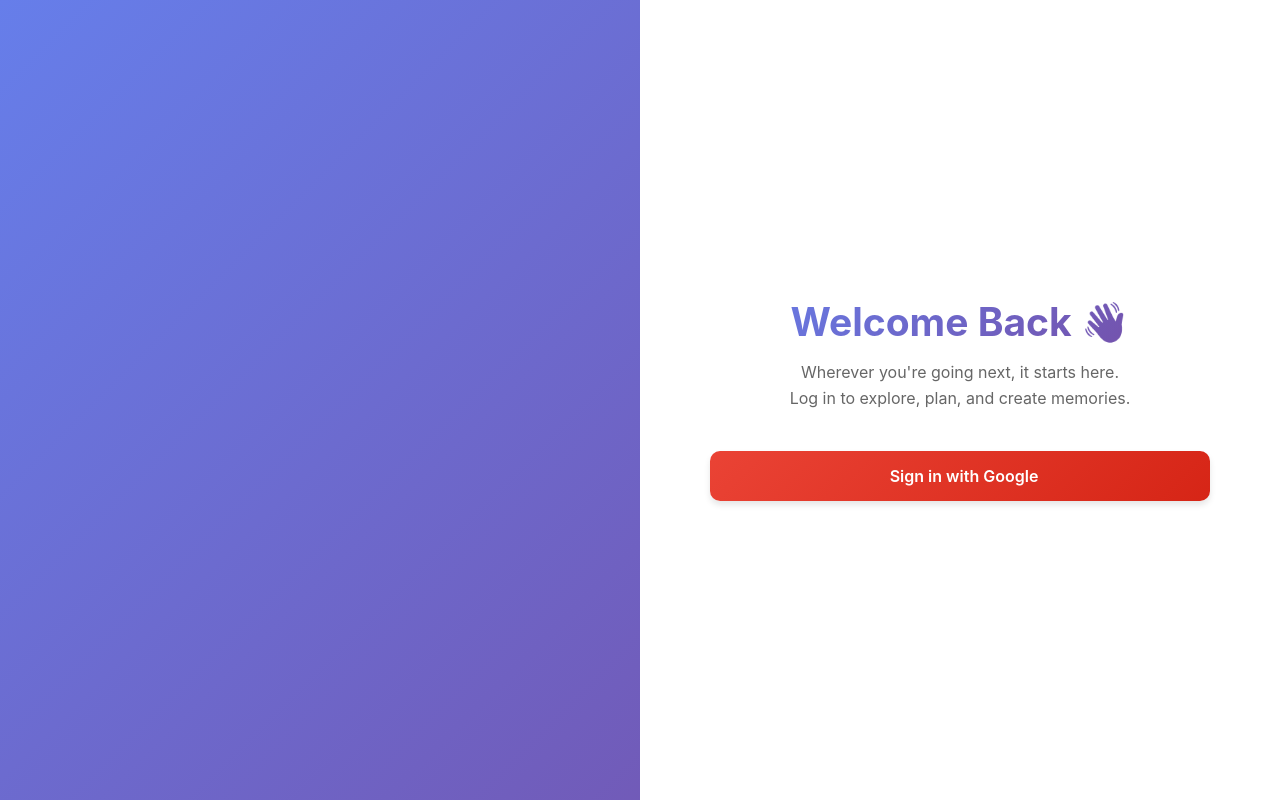
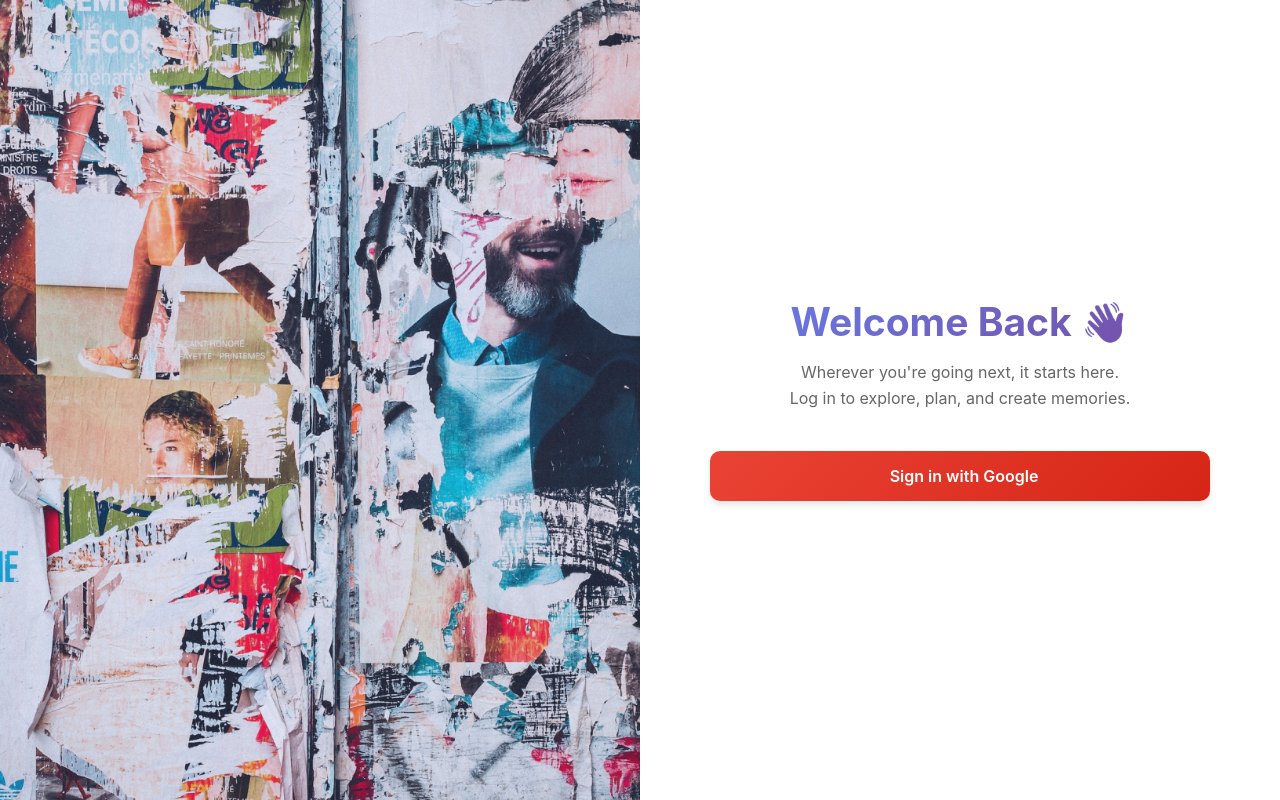
Before and after one commit to narephat6509650369/my-tripmate-wepapp, a React (Vite) app in the folder frontend/: page / in a window 1280 px wide. Built offline with nearby package versions, Linux system fonts and the light colour scheme; no server answers.

Commit message:
refactor: fix VotePage structure and LoginPage background image

```diff
--- a/frontend/src/index.css
+++ b/frontend/src/index.css
@@ -46,9 +46,10 @@
   background-position: center;
   position: relative;
   z-index: 1;
+  min-height: 100vh;
 }
 
-.login100-more::before {
+/* .login100-more::before {
   content: "";
   display: block;
   position: absolute;
@@ -57,7 +58,11 @@
   height: 100%;
   top: 0;
   left: 0;
-  background: rgba(102, 126, 234, 0.8);
+  background: rgba(102, 126, 234, 0.15);
+} */
+
+.login100-more::before {
+  display: none;
 }
 
 .login100-form-container {
--- a/frontend/src/pages/LoginPage.tsx
+++ b/frontend/src/pages/LoginPage.tsx
@@ -21,6 +21,9 @@
   const [loading, setLoading] = useState(false);
 
   const API_BASE_URL = CONFIG.API_BASE_URL;
+
+  // ✅ Debug: ดู path ของรูป
+  console.log('Background image path:', bgImage);
 
   const handleGoogleLogin = useGoogleLogin({
     flow: 'implicit',
@@ -78,10 +81,30 @@
 
   return (
     <div className="wrap-login100">
+      {/* ✅ Background Image Section - แก้ไขให้แสดงรูปชัดเจน */}
       <div
         className="login100-more"
-        style={{ backgroundImage: `url(${bgImage})` }}
-      />
+        style={{
+          backgroundImage: `url(${bgImage})`,
+          backgroundSize: 'cover',
+          backgroundPosition: 'center',
+          backgroundRepeat: 'no-repeat',
+          position: 'relative',
+          minHeight: '100vh'
+        }}
+      >
+        {/* ✅ Overlay แบบเบาๆ - ปรับ opacity ได้ตามใจชอบ */}
+        {/* ค่า 0.15 = เบามาก, 0.3 = ปานกลาง, 0 = ไม่มี overlay */}
+        <div style={{
+          position: 'absolute',
+          top: 0,
+          left: 0,
+          right: 0,
+          bottom: 0,
+          background: 'rgba(102, 126, 234, 0.15)',
+          zIndex: 1
+        }} />
+      </div>
 
       <div className="login100-form-container">
         <form className="login100-form validate-form">
```
Also changed, not shown: frontend/src/pages/VotePage/hooks/useTripData.ts (renamed from frontend/src/pages/VotePage/components/hooks/useTripData.ts), frontend/src/pages/VotePage/reducers/tripReducer.ts (renamed from frontend/src/pages/VotePage/components/reducers/tripReducer.ts).
